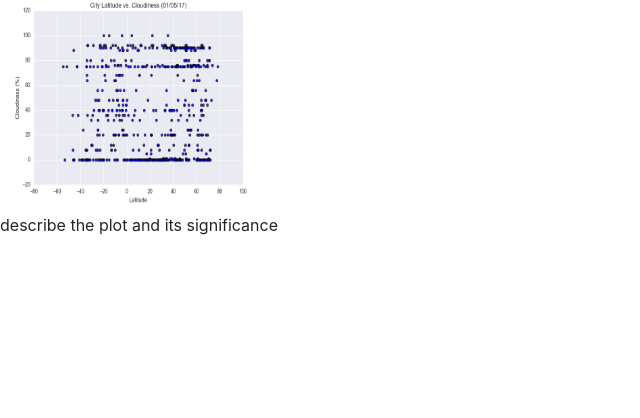
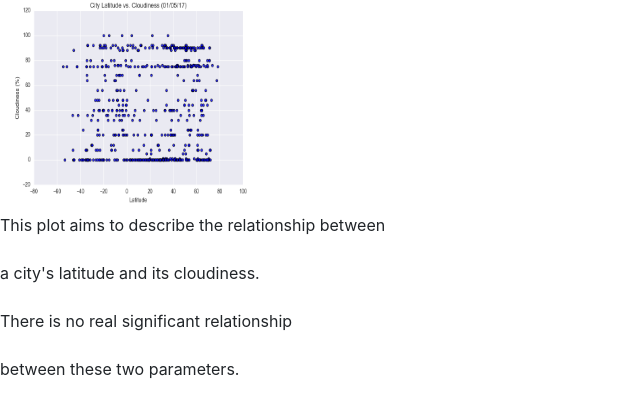
Before and after one commit to ryleenelson1397/Web-Design-Challenge, a plain HTML site: page visualizations/visualization_3.html in a window 1280 px wide. Shown: the part 124-542 px from the top of the page, without its empty margins (0-640 px from the left). Drawn offline with nearby package versions, Linux system fonts and the light colour scheme; files that its build step writes are made by us from their sources.

Commit message:
Added paragraph descriptions to viz 2 and 3 pages

```diff
--- a/visualizations/visualization_3.html
+++ b/visualizations/visualization_3.html
@@ -60,7 +60,7 @@
 
     <img src="../Resources/assets/images/Fig3.png" alt="Image goes here">
 
-    <p>describe the plot and its significance</p>
+    <p>This plot aims to describe the relationship between <br></br>a city's latitude and its cloudiness.<br></br> There is no real significant relationship <br></br>between these two parameters.</p>
 
     <script src="https://code.jquery.com/jquery-3.3.1.slim.min.js" integrity="sha384-q8i/X+965DzO0rT7abK41JStQIAqVgRVzpbzo5smXKp4YfRvH+8abtTE1Pi6jizo" crossorigin="anonymous"></script>
     <script src="https://cdnjs.cloudflare.com/ajax/libs/popper.js/1.14.7/umd/popper.min.js" integrity="sha384-UO2eT0CpHqdSJQ6hJty5KVphtPhzWj9WO1clHTMGa3JDZwrnQq4sF86dIHNDz0W1" crossorigin="anonymous"></script>
```
Also changed, not shown: visualizations/visualization_2.html (+1 -1 lines).
